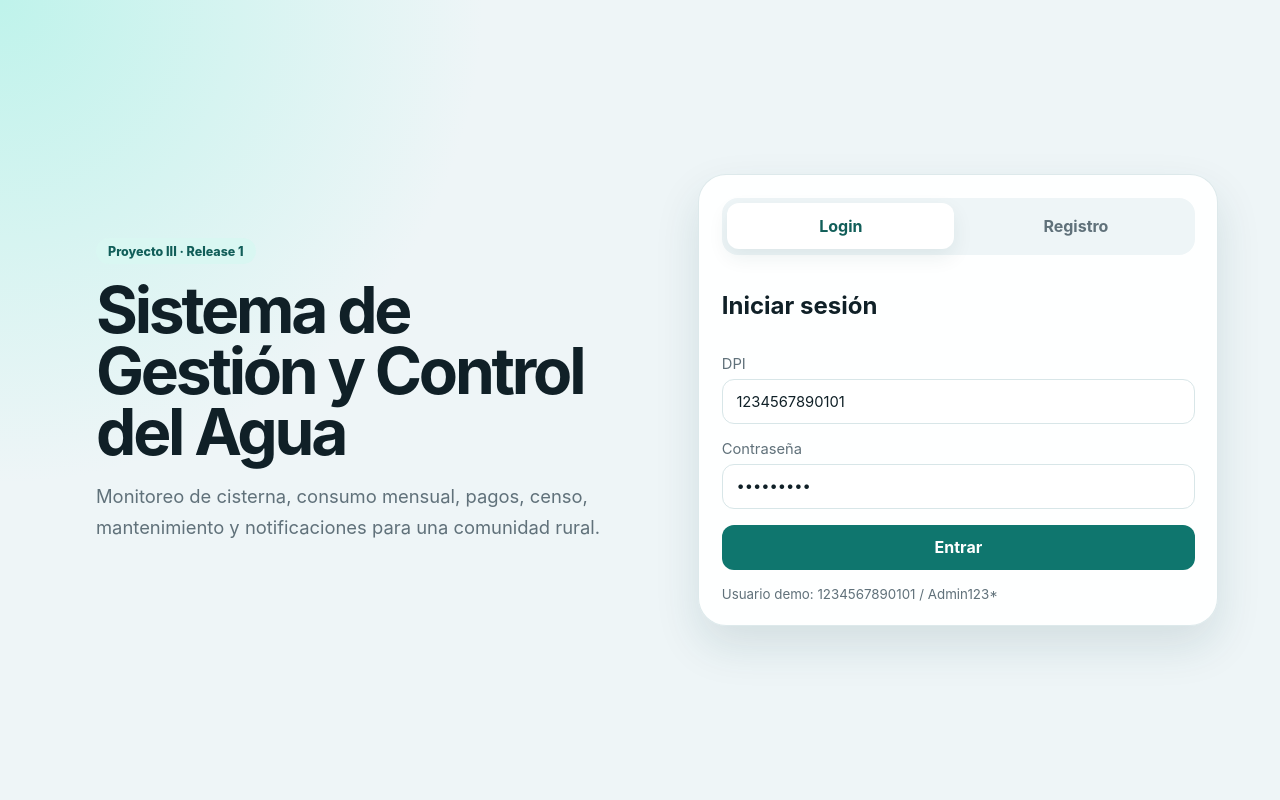
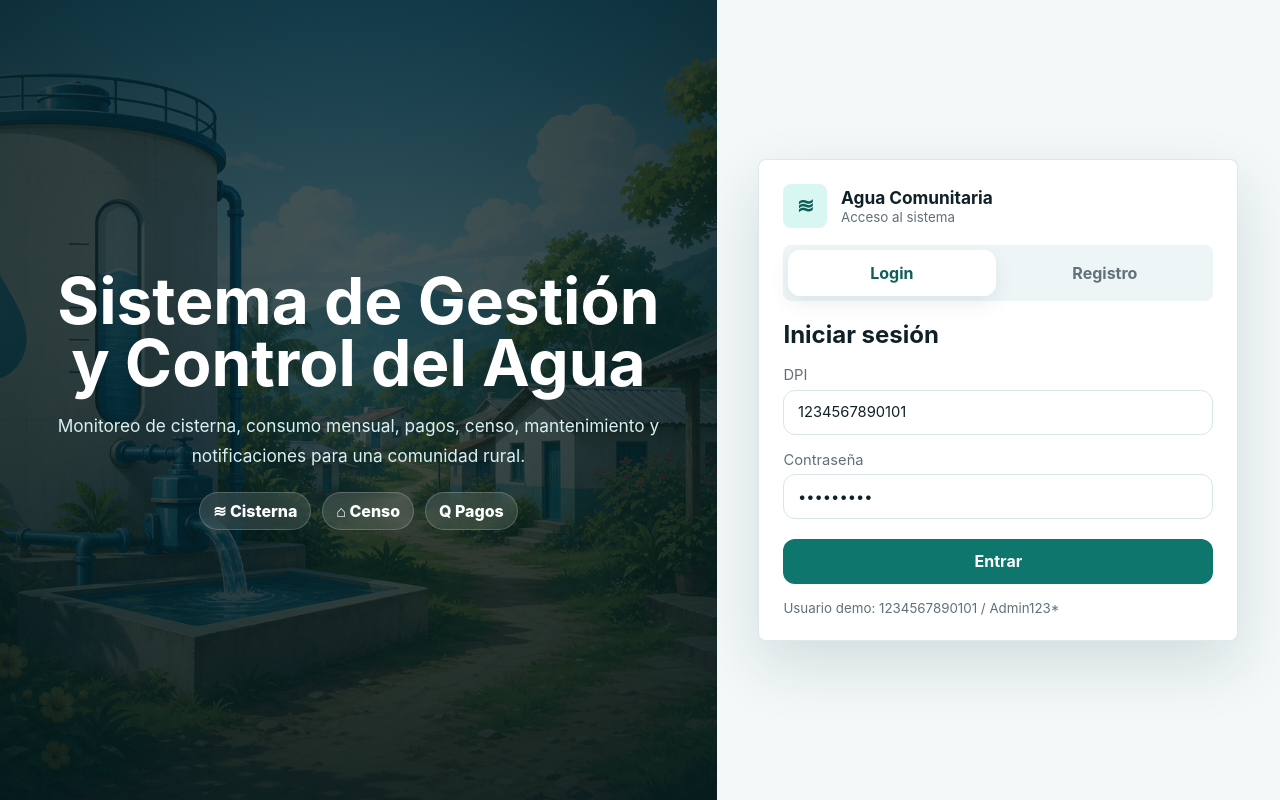
Before and after one commit to javier6441112/proyecto-analisis-de-sistemas, a Flask app: page / in a window 1280 px wide. Run offline with Flask 3, Linux system fonts and the light colour scheme; some libraries are stand-ins or nearby versions.

Commit message:
FEAT: design changed

```diff
--- a/app/static/css/styles.css
+++ b/app/static/css/styles.css
@@ -28,29 +28,187 @@ small { color: var(--muted); }
 .grid.three { grid-template-columns: repeat(3, minmax(0, 1fr)); }
 .grid.four { grid-template-columns: repeat(4, minmax(0, 1fr)); }
 .pill { display: inline-flex; width: fit-content; border-radius: 999px; background: #d9f7f2; color: var(--primary-dark); padding: .35rem .75rem; font-weight: 800; font-size: .78rem; }
-.auth-layout { min-height: 100vh; display: grid; grid-template-columns: 1.05fr .95fr; align-items: center; padding: 3rem; gap: 2rem; background: radial-gradient(circle at top left, #bff3eb, transparent 32%), var(--bg); }
-.brand-panel { padding: 3rem; }
-.brand-panel h1 { font-size: clamp(2.4rem, 5vw, 4.9rem); line-height: .95; margin: 1rem 0; letter-spacing: -0.05em; }
-.brand-panel p { max-width: 680px; color: var(--muted); font-size: 1.15rem; line-height: 1.7; }
+.auth-layout { min-height: 100vh; display: grid; grid-template-columns: minmax(0, 1.12fr) minmax(420px, .88fr); align-items: stretch; background: #f3f8f8; }
+.brand-panel {
+  position: relative;
+  display: flex;
+  min-height: 100vh;
+  flex-direction: column;
+  justify-content: center;
+  align-items: center;
+  padding: 3.5rem;
+  color: white;
+  overflow: hidden;
+  isolation: isolate;
+  text-align: center;
+}
+.brand-panel::before {
+  content: "";
+  position: absolute;
+  inset: 0;
+  z-index: -2;
+  background: url("/static/img/auth-community.png") center / cover no-repeat;
+}
+.brand-panel::after {
+  content: "";
+  position: absolute;
+  inset: 0;
+  z-index: -1;
+  background:
+    linear-gradient(180deg, rgba(3, 25, 29, .38) 0%, rgba(3, 25, 29, .58) 48%, rgba(3, 25, 29, .7) 100%),
+    radial-gradient(circle at center, rgba(3, 25, 29, .35), rgba(3, 25, 29, .78));
+}
+.brand-copy { display: grid; justify-items: center; max-width: 760px; }
+.brand-panel h1 { max-width: 720px; font-size: clamp(2.6rem, 5vw, 5rem); line-height: .98; margin: 0 0 1rem; letter-spacing: 0; }
+.brand-panel p { max-width: 620px; color: #d8f1f2; font-size: 1.08rem; line-height: 1.7; margin: 0; }
+.auth-highlights { display: flex; flex-wrap: wrap; justify-content: center; gap: .7rem; margin-top: 1.4rem; }
+.auth-highlights span {
+  display: inline-flex;
+  align-items: center;
+  min-height: 38px;
+  border: 1px solid rgba(255,255,255,.2);
+  border-radius: 999px;
+  background: rgba(255,255,255,.13);
+  padding: .45rem .8rem;
+  color: white;
+  font-weight: 800;
+  backdrop-filter: blur(10px);
+}
 .auth-card, .card { background: rgba(255,255,255,.92); border: 1px solid rgba(216,230,232,.85); border-radius: 28px; box-shadow: var(--shadow); padding: 1.4rem; }
-.auth-card { max-width: 520px; width: 100%; justify-self: center; }
-.tabs { display: grid; grid-template-columns: 1fr 1fr; gap: .5rem; background: #eef5f7; padding: .35rem; border-radius: 16px; margin-bottom: 1rem; }
+.auth-card {
+  align-self: center;
+  max-width: 480px;
+  width: calc(100% - 3rem);
+  justify-self: center;
+  border-radius: 8px;
+  background: #ffffff;
+  padding: 1.5rem;
+  box-shadow: 0 24px 60px rgba(15, 64, 70, 0.14);
+}
+.auth-card-header {
+  display: flex;
+  align-items: center;
+  gap: .85rem;
+  margin-bottom: 1.1rem;
+}
+.auth-card-header strong { display: block; font-size: 1.08rem; }
+.auth-card-header small { display: block; margin-top: .1rem; }
+.auth-logo {
+  display: grid;
+  place-items: center;
+  width: 44px;
+  height: 44px;
+  flex: 0 0 44px;
+  border-radius: 8px;
+  background: #d9f7f2;
+  color: var(--primary-dark);
+  font-size: 1.3rem;
+  font-weight: 900;
+}
+.tabs { display: grid; grid-template-columns: 1fr 1fr; gap: .35rem; background: #eef5f7; padding: .3rem; border-radius: 8px; margin-bottom: 1rem; }
 .tab { background: transparent; color: var(--muted); }
 .tab.active { background: white; color: var(--primary-dark); box-shadow: 0 8px 20px rgba(15, 64, 70, 0.08); }
+.auth-card .form h2 { margin: .2rem 0 .1rem; }
+.auth-card button[type="submit"] { width: 100%; margin-top: .2rem; }
 .shell { min-height: 100vh; display: grid; grid-template-columns: 290px 1fr; }
 .sidebar { background: #0b3438; color: white; padding: 1.3rem; display: flex; flex-direction: column; gap: 1rem; position: sticky; top: 0; height: 100vh; }
 .sidebar h2 { margin-bottom: 0; }
 .sidebar p { color: #b8d6da; margin-top: 0; }
 .sidebar nav { display: grid; gap: .45rem; }
-.nav-btn { background: transparent; text-align: left; border: 1px solid transparent; color: #d8f1f2; }
+.nav-btn { background: transparent; text-align: left; border: 1px solid transparent; color: #d8f1f2; display: flex; align-items: center; gap: .7rem; min-height: 46px; }
+.nav-btn::before {
+  content: attr(data-icon);
+  display: grid;
+  place-items: center;
+  width: 30px;
+  height: 30px;
+  flex: 0 0 30px;
+  border-radius: 10px;
+  background: rgba(255,255,255,.12);
+  color: white;
+  font-weight: 900;
+  line-height: 1;
+}
 .nav-btn:hover, .nav-btn.active { background: rgba(255,255,255,.12); border-color: rgba(255,255,255,.14); transform: none; }
 .content { padding: 1.5rem; max-width: 1500px; width: 100%; margin: 0 auto; }
 .topbar { display: flex; justify-content: space-between; align-items: center; gap: 1rem; margin-bottom: 1rem; }
 .topbar h1 { margin: .35rem 0 0; font-size: 2rem; }
 .view-section { display: grid; gap: 1rem; }
+.view-hero {
+  position: relative;
+  min-height: 190px;
+  border: 1px solid rgba(216,230,232,.85);
+  border-radius: 28px;
+  overflow: hidden;
+  background: #0b3438;
+  box-shadow: var(--shadow);
+  isolation: isolate;
+}
+.view-hero::after {
+  content: "";
+  position: absolute;
+  inset: 0;
+  background: linear-gradient(90deg, rgba(7, 37, 40, .9) 0%, rgba(7, 37, 40, .7) 44%, rgba(7, 37, 40, .16) 100%);
+  z-index: -1;
+}
+.view-hero img {
+  position: absolute;
+  inset: 0;
+  z-index: -2;
+  width: 100%;
+  height: 100%;
+  object-fit: cover;
+  object-position: center;
+}
+.view-hero-copy {
+  min-height: 190px;
+  max-width: 720px;
+  display: flex;
+  align-items: center;
+  gap: 1rem;
+  padding: 1.6rem;
+  color: white;
+}
+.view-hero h1 {
+  margin: 0;
+  font-size: clamp(1.8rem, 3vw, 3.2rem);
+  line-height: 1;
+  letter-spacing: 0;
+}
+.view-hero p {
+  margin: .6rem 0 0;
+  color: #d8f1f2;
+  line-height: 1.55;
+  max-width: 560px;
+}
+.screen-icon {
+  display: grid;
+  place-items: center;
+  width: 66px;
+  height: 66px;
+  flex: 0 0 66px;
+  border-radius: 18px;
+  background: rgba(255,255,255,.16);
+  border: 1px solid rgba(255,255,255,.22);
+  font-size: 1.7rem;
+  font-weight: 900;
+  box-shadow: 0 14px 30px rgba(0,0,0,.18);
+}
 .cards { display: grid; grid-template-columns: repeat(4, minmax(0, 1fr)); gap: 1rem; }
 .metric { background: white; border: 1px solid var(--line); border-radius: 24px; padding: 1rem; box-shadow: 0 10px 24px rgba(15, 64, 70, 0.07); }
-.metric span { color: var(--muted); font-weight: 700; font-size: .85rem; }
+.metric span { color: var(--muted); font-weight: 700; font-size: .85rem; display: flex; align-items: center; gap: .5rem; }
+.metric-icon {
+  display: grid;
+  place-items: center;
+  width: 30px;
+  height: 30px;
+  flex: 0 0 30px;
+  border-radius: 10px;
+  background: #d9f7f2;
+  color: var(--primary-dark);
+  font-size: .95rem;
+  line-height: 1;
+}
 .metric strong { display: block; font-size: 1.7rem; margin-top: .35rem; }
 .water-bar { height: 22px; background: #dbe9ec; border-radius: 999px; overflow: hidden; margin-top: .7rem; }
 .water-fill { height: 100%; width: 0%; background: linear-gradient(90deg, #14b8a6, #0284c7); border-radius: inherit; }
@@ -77,8 +235,23 @@ th { color: var(--muted); font-size: .82rem; text-transform: uppercase; letter-s
 .form-inline { align-items: end; }
 @media (max-width: 1050px) {
   .auth-layout, .shell { grid-template-columns: 1fr; }
+  .auth-layout { align-items: start; }
+  .brand-panel {
+    min-height: 360px;
+    padding: 2rem 1.2rem;
+    text-align: center;
+  }
+  .brand-panel h1 { font-size: clamp(2.1rem, 10vw, 3.2rem); }
+  .auth-card {
+    width: calc(100% - 2rem);
+    margin: -2.4rem auto 1.5rem;
+    position: relative;
+    z-index: 1;
+  }
   .sidebar { height: auto; position: static; }
   .cards, .grid.two, .grid.three, .grid.four { grid-template-columns: 1fr; }
+  .view-hero, .view-hero-copy { min-height: 170px; }
+  .view-hero-copy { padding: 1rem; }
 }
 
 .calendar-grid {
--- a/app/static/js/app.js
+++ b/app/static/js/app.js
@@ -3,6 +3,41 @@ const PAGE_SIZE = 5;
 const tableStates = {};
 const $ = (selector) => document.querySelector(selector);
 const $$ = (selector) => [...document.querySelectorAll(selector)];
+const viewMeta = {
+  dashboard: { icon: '▦', title: 'Dashboard', text: 'Resumen operativo del sistema comunitario de agua.' },
+  agua: { icon: '≋', title: 'Agua almacenada', text: 'Control visual de cisterna, lecturas y umbrales de abastecimiento.' },
+  viviendas: { icon: '⌂', title: 'Viviendas y censo', text: 'Registro de casas, propietarios y habitantes de la comunidad.' },
+  consumos: { icon: '◷', title: 'Consumo mensual', text: 'Seguimiento por período para detectar patrones y consumos anómalos.' },
+  pagos: { icon: 'Q', title: 'Pagos', text: 'Control de cuotas, recibos y morosidad por vivienda.' },
+  distribucion: { icon: '◇', title: 'Distribución', text: 'Planificación semanal de horarios para el servicio de agua.' },
+  mantenimiento: { icon: '⚙', title: 'Mantenimiento', text: 'Órdenes, responsables e intervenciones técnicas.' },
+  notificaciones: { icon: '!', title: 'Notificaciones', text: 'Alertas relevantes para el rol activo.' },
+  usuarios: { icon: '+', title: 'Usuarios', text: 'Creación de cuentas y asignación de roles desde administración.' },
+};
+
+function viewHero(viewId) {
+  const meta = viewMeta[viewId];
+  if (!meta) return '';
+  return `
+    <div class="view-hero">
+      <div class="view-hero-copy">
+        <span class="screen-icon">${meta.icon}</span>
+        <div>
+          <h1>${meta.title}</h1>
+          <p>${meta.text}</p>
+        </div>
+      </div>
+      <img src="/static/img/dashboard-water.png" alt="" />
+    </div>`;
+}
+
+function decorateViewHeaders() {
+  Object.keys(viewMeta).forEach((viewId) => {
+    const section = $(`#${viewId}`);
+    if (!section || section.querySelector('.view-hero')) return;
+    section.insertAdjacentHTML('afterbegin', viewHero(viewId));
+  });
+}
 
 function toast(message, isError = false) {
   const box = $('#toast');
@@ -180,15 +215,16 @@ async function loadDashboard() {
   const data = await api('/dashboard');
   const c = data.cistern || { percentage: 0, currentLiters: 0, capacityLiters: 0 };
   $('#dashboard').innerHTML = `
+    ${viewHero('dashboard')}
     <div class="cards">
-      <div class="metric"><span>Nivel actual</span><strong>${Number(c.currentLiters || 0).toLocaleString()} L</strong><div class="water-bar"><div class="water-fill" style="width:${Math.min(c.percentage || 0, 100)}%"></div></div><small>${c.percentage || 0}% de capacidad</small></div>
-      <div class="metric"><span>Viviendas</span><strong>${data.houses}</strong><small>${data.residents} habitantes censados</small></div>
-      <div class="metric"><span>Consumo registrado</span><strong>${Number(data.monthlyConsumptionLiters).toLocaleString()} L</strong><small>Histórico mensual</small></div>
-      <div class="metric"><span>Días estimados</span><strong>${data.estimatedDaysRemaining ?? 'N/D'}</strong><small>Según consumo promedio</small></div>
-      <div class="metric"><span>Pagos</span><strong>Q ${Number(data.paymentsTotal).toFixed(2)}</strong><small>Total registrado</small></div>
-      <div class="metric"><span>Mantenimientos</span><strong>${data.pendingMaintenance}</strong><small>Órdenes pendientes</small></div>
-      <div class="metric"><span>Notificaciones</span><strong>${data.unreadNotifications}</strong><small>No leídas</small></div>
-      <div class="metric"><span>Consumo diario</span><strong>${Number(data.dailyConsumptionLiters || 0).toLocaleString()} L</strong><small>Con lecturas sucesivas</small></div>
+      <div class="metric"><span><b class="metric-icon">≋</b>Nivel actual</span><strong>${Number(c.currentLiters || 0).toLocaleString()} L</strong><div class="water-bar"><div class="water-fill" style="width:${Math.min(c.percentage || 0, 100)}%"></div></div><small>${c.percentage || 0}% de capacidad</small></div>
+      <div class="metric"><span><b class="metric-icon">⌂</b>Viviendas</span><strong>${data.houses}</strong><small>${data.residents} habitantes censados</small></div>
+      <div class="metric"><span><b class="metric-icon">◷</b>Consumo registrado</span><strong>${Number(data.monthlyConsumptionLiters).toLocaleString()} L</strong><small>Histórico mensual</small></div>
+      <div class="metric"><span><b class="metric-icon">↘</b>Días estimados</span><strong>${data.estimatedDaysRemaining ?? 'N/D'}</strong><small>Según consumo promedio</small></div>
+      <div class="metric"><span><b class="metric-icon">Q</b>Pagos</span><strong>Q ${Number(data.paymentsTotal).toFixed(2)}</strong><small>Total registrado</small></div>
+      <div class="metric"><span><b class="metric-icon">⚙</b>Mantenimientos</span><strong>${data.pendingMaintenance}</strong><small>Órdenes pendientes</small></div>
+      <div class="metric"><span><b class="metric-icon">!</b>Notificaciones</span><strong>${data.unreadNotifications}</strong><small>No leídas</small></div>
+      <div class="metric"><span><b class="metric-icon">↓</b>Consumo diario</span><strong>${Number(data.dailyConsumptionLiters || 0).toLocaleString()} L</strong><small>Con lecturas sucesivas</small></div>
     </div>
     <div class="grid two">
       <div class="card"><h2>Alertas recientes</h2>${renderNotifications(data.notifications)}</div>
@@ -435,3 +471,4 @@ bindForm('#interventionForm', '/maintenance-interventions', 'POST', loadMaintena
 bindForm('#userForm', '/users', 'POST', loadUsers);
 
 setAuthVisible();
+decorateViewHeaders();
--- a/app/templates/index.html
+++ b/app/templates/index.html
@@ -32,11 +32,24 @@
   <main id="app">
     <section id="authView" class="auth-layout">
       <div class="brand-panel">
-        <span class="pill">Proyecto III · Release 1</span>
-        <h1>Sistema de Gestión y Control del Agua</h1>
-        <p>Monitoreo de cisterna, consumo mensual, pagos, censo, mantenimiento y notificaciones para una comunidad rural.</p>
+        <div class="brand-copy">
+          <h1>Sistema de Gestión y Control del Agua</h1>
+          <p>Monitoreo de cisterna, consumo mensual, pagos, censo, mantenimiento y notificaciones para una comunidad rural.</p>
+          <div class="auth-highlights" aria-label="Módulos principales">
+            <span>≋ Cisterna</span>
+            <span>⌂ Censo</span>
+            <span>Q Pagos</span>
+          </div>
+        </div>
       </div>
       <div class="auth-card">
+        <div class="auth-card-header">
+          <span class="auth-logo">≋</span>
+          <div>
+            <strong>Agua Comunitaria</strong>
+            <small>Acceso al sistema</small>
+          </div>
+        </div>
         <div class="tabs">
           <button class="tab active" data-auth-tab="login">Login</button>
           <button class="tab" data-auth-tab="register">Registro</button>
@@ -70,15 +83,15 @@
         <h2>Agua Comunitaria</h2>
         <p id="userLabel"></p>
         <nav>
-          <button class="nav-btn active" data-view="dashboard">Dashboard</button>
-          <button class="nav-btn" data-view="agua">Agua almacenada</button>
-          <button class="nav-btn" data-view="viviendas">Viviendas y censo</button>
-          <button class="nav-btn" data-view="consumos">Consumo mensual</button>
-          <button class="nav-btn" data-view="pagos">Pagos</button>
-          <button class="nav-btn" data-view="distribucion">Distribución</button>
-          <button class="nav-btn" data-view="mantenimiento">Mantenimiento</button>
-          <button class="nav-btn" data-view="notificaciones">Notificaciones</button>
-          <button class="nav-btn" data-view="usuarios">Usuarios</button>
+          <button class="nav-btn active" data-view="dashboard" data-icon="▦">Dashboard</button>
+          <button class="nav-btn" data-view="agua" data-icon="≋">Agua almacenada</button>
+          <button class="nav-btn" data-view="viviendas" data-icon="⌂">Viviendas y censo</button>
+          <button class="nav-btn" data-view="consumos" data-icon="◷">Consumo mensual</button>
+          <button class="nav-btn" data-view="pagos" data-icon="Q">Pagos</button>
+          <button class="nav-btn" data-view="distribucion" data-icon="◇">Distribución</button>
+          <button class="nav-btn" data-view="mantenimiento" data-icon="⚙">Mantenimiento</button>
+          <button class="nav-btn" data-view="notificaciones" data-icon="!">Notificaciones</button>
+          <button class="nav-btn" data-view="usuarios" data-icon="+">Usuarios</button>
         </nav>
         <button id="logoutBtn" class="ghost">Cerrar sesión</button>
       </aside>
```
Also changed, not shown: app/static/img/auth-community.png (added), app/static/img/dashboard-water.png (added).
